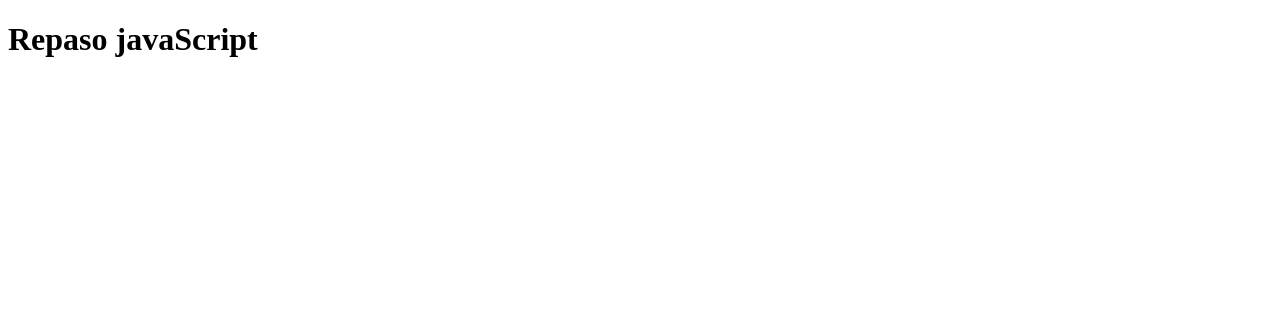
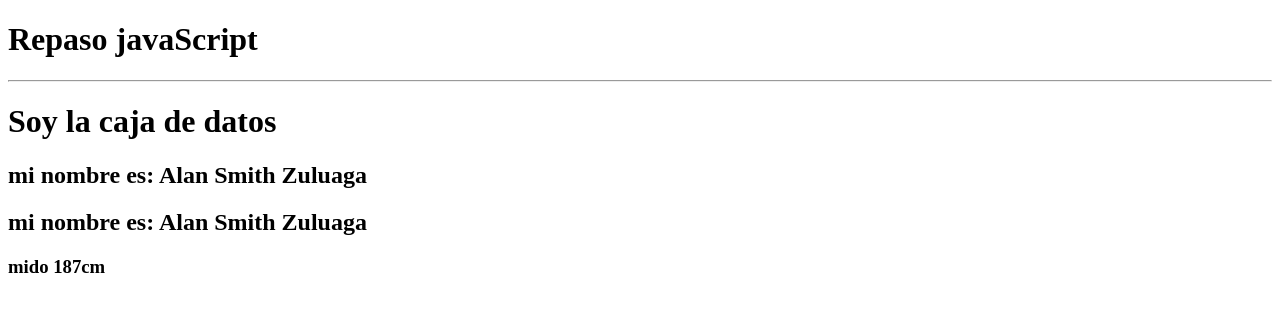
Before and after one commit to JohanZ1611/Pruebas_JS, a plain HTML site: page index.html in a window 1280 px wide. Drawn offline with Linux system fonts and the light colour scheme.

Commit message:
elementos del dom

```diff
--- a/index.html
+++ b/index.html
@@ -4,10 +4,12 @@
     <meta charset="UTF-8" />
     <meta http-equiv="X-UA-Compatible" content="IE=edge" />
     <meta name="viewport" content="width=device-width, initial-scale=1.0" />
-    <script src="main.js"></script>
+    <script src="main.js" defer></script>
+    <!--* defer es para esperar que cargen primero las etiquetas y luego se carga el dom -->
     <title>javaScript</title>
   </head>
   <body>
     <h1>Repaso javaScript</h1>
+    <div id="datos"></div>
   </body>
 </html>
--- a/main.js
+++ b/main.js
@@ -8,7 +8,21 @@ nombre = "Alan Smith";
 //Constantes
 const altura = 187;
 // altura = 186;
+const apellido = "Zuluaga";
 
 //Mostrar en consola
 console.log(nombre);
 console.log(altura);
+
+//Concatenacion
+let concatenacion = nombre + " " + apellido;
+
+//seleccionar elementos del dom
+let datos = document.querySelector("#datos");
+datos.innerHTML = `
+    <hr>
+    <h1>Soy la caja de datos</h1>
+    <h2>mi nombre es: ${nombre} ${apellido}</h2>
+    <h2>mi nombre es: ${concatenacion}</h2>
+    <h3>mido ${altura}cm</h3>
+    `;
```
